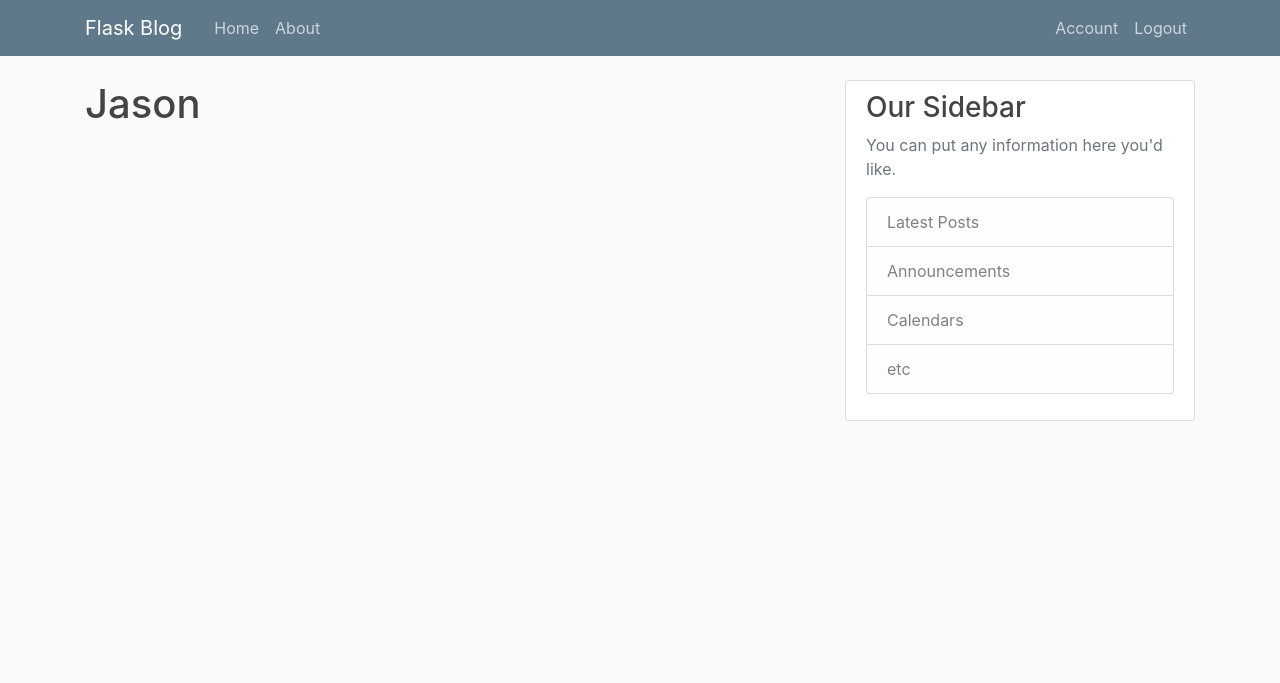
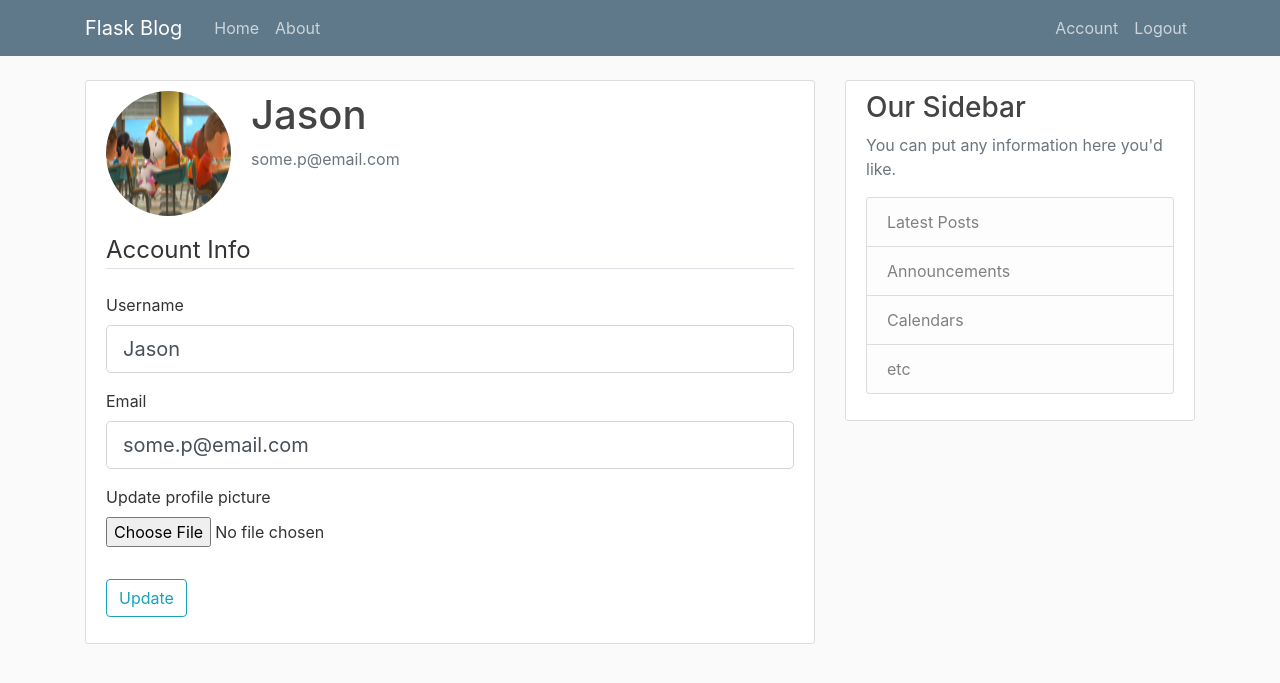
Before and after one commit to cibil47/flask-application, a Flask app: page /account in a window 1280 px wide. Shown: the top 683 px of the page. Run offline with Flask 2, Linux system fonts and the light colour scheme; a user stored in the database is signed in; some libraries are stand-ins or nearby versions.

Commit message:
Added account html

```diff
--- a/application/forms.py
+++ b/application/forms.py
@@ -1,4 +1,6 @@
+from flask_login import current_user
 from flask_wtf import FlaskForm
+from flask_wtf.file import FileField,FileAllowed
 from wtforms import StringField,PasswordField,SubmitField,BooleanField
 from wtforms.validators import DataRequired, Length, Email, EqualTo,ValidationError
 from application.models import User
@@ -27,3 +29,22 @@ class LoginForm(FlaskForm):
     password = PasswordField("Password", validators=[DataRequired()])
     remember = BooleanField("Remember Me")
     submit = SubmitField("Login")
+
+class UpdateAccountForm(FlaskForm):
+
+    username = StringField("Username", validators=[DataRequired(),Length(min=4,max=10)])
+    email = StringField("Email", validators=[DataRequired(),Email()])
+    picture = FileField("Update profile picture",validators=[FileAllowed(["jpg","png","jpeg"])])
+    submit = SubmitField("Update")
+
+    def validate_username(self,username):
+        if username != current_user.username:
+            user = User.query.filter_by(username=username.data).first()
+            if user:
+                raise ValidationError("Username is already taken.Plaese choose another one")
+
+    def validate_email(self,email):
+        if email != current_user.email:
+            user = User.query.filter_by(email=email.data).first()
+            if user:
+                raise ValidationError("Email is already taken.Plaese choose another one")
--- a/application/routes.py
+++ b/application/routes.py
@@ -1,8 +1,10 @@
-from application import app,bcrypt,db
-from flask import render_template, url_for, flash, redirect,request
-from application.forms import RegistrationForm, LoginForm
-from application.models import User,Post
-from flask_login import login_user, current_user,logout_user,login_required
+from application import app, bcrypt, db
+from flask import render_template, url_for, flash, redirect, request
+from application.forms import RegistrationForm, LoginForm, UpdateAccountForm
+from application.models import User, Post
+from flask_login import login_user, current_user, logout_user, login_required
+import secrets, os
+from PIL import Image
 
 posts = [
     {"author": "Jason",
@@ -41,7 +43,7 @@ def register():
     form = RegistrationForm()
     if form.validate_on_submit():
         hashed_password = bcrypt.generate_password_hash(form.password.data).decode("utf-8")
-        user = User(username=form.username.data,email=form.email.data,password=hashed_password)
+        user = User(username=form.username.data, email=form.email.data, password=hashed_password)
         db.session.add(user)
         db.session.commit()
         flash("Your account has been created!!", "success")
@@ -57,7 +59,7 @@ def login():
     if form.validate_on_submit():
         user = User.query.filter_by(email=form.email.data).first()
         if user and bcrypt.check_password_hash(user.password, form.password.data):
-            login_user(user,remember=form.remember.data)
+            login_user(user, remember=form.remember.data)
             next_page = request.args.get("next")
             return redirect(next_page) if next_page else redirect(url_for("home"))
         else:
@@ -65,13 +67,40 @@ def login():
     return render_template("login.html", title="Login", form=form)
 
 
-@app.route("/logout",)
+@app.route("/logout")
 def logout():
     logout_user()
     return redirect(url_for("home"))
 
 
-@app.route("/account",)
+@app.route("/account", methods=["GET", "POST"])
 @login_required
 def account():
-    return render_template("account.html", title="Account")
+    form = UpdateAccountForm()
+    if form.validate_on_submit():
+        if form.picture.data:
+            picture_file = save_file(form.picture.data)
+            current_user.image_file = picture_file
+        current_user.username = form.username.data
+        current_user.email = form.email.data
+        db.session.commit()
+        flash("Your account has been updated", "success")
+        return redirect(url_for("account"))
+    elif request.method == "GET":
+        form.username.data = current_user.username
+        form.email.data = current_user.email
+    image_file = url_for("static", filename="profile_pics/{}".format(current_user.image_file))
+    return render_template("account.html", title="Account", image_file=image_file, form=form)
+
+
+def save_file(form_picture):
+    random_hex = secrets.token_hex(8)
+    _, file_ext = os.path.splitext(form_picture.filename)
+    picture_filename = random_hex + file_ext
+    picture_path = os.path.join(app.root_path, "static/profile_pics", picture_filename)
+    output_size = (125, 125)
+    resized_image = Image.open(form_picture)
+    resized_image.thumbnail(output_size)
+    resized_image.save(picture_path)
+    # form_picture.save(picture_path)
+    return picture_filename
--- a/application/templates/account.html
+++ b/application/templates/account.html
@@ -1,4 +1,57 @@
 {% extends "layout.html" %}
 {% block content %}
-    <h1>{{ current_user.username }}</h1>
+<div class="content-section">
+    <div class="media">
+        <img class="rounded-circle account-img" src={{ image_file }}>
+        <div class="media-body">
+            <h2 class="account-heading">{{ current_user.username }}</h2>
+            <p class="text-secondary">{{ current_user.email }}</p>
+        </div>
+    </div>
+
+    <form method="post" , action="", enctype="multipart/form-data">
+        {{ form.hidden_tag() }}
+        <fieldset class="form-group">
+            <legend class="border-bottom mb-4">Account Info</legend>
+            <div class="form-group">
+                {{ form.username.label(class="form-control-label") }}
+                {% if form.username.errors %}
+                {{ form.username(class="form-control form-control-lg is-invalid") }}
+                <div class="invalid-feedback">
+                    {% for error in form.username.errors %}
+                    <span>{{ error }}</span>
+                    {% endfor %}
+                </div>
+                {% else %}
+                {{ form.username(class="form-control form-control-lg") }}
+                {% endif %}
+            </div>
+            <div class="form-group">
+                {{ form.email.label(class="form-control-label") }}
+                {% if form.email.errors %}
+                {{ form.email(class="form-control form-control-lg is-invalid") }}
+                <div class="invalid-feedback">
+                    {% for error in form.email.errors %}
+                    <span>{{ error }}</span>
+                    {% endfor %}
+                </div>
+                {% else %}
+                {{ form.email(class="form-control form-control-lg") }}
+                {% endif %}
+            </div>
+            <div class="form-group">
+                {{ form.picture.label() }}
+                {{ form.picture(class="form-control-file") }}
+                {% if form.picture.errors %}
+                    {% for error in form.picture.errors %}
+                <span class="text-danger">{{ error }}</span><br>
+                    {% endfor %}
+                {% endif %}
+            </div>
+        </fieldset>
+        <div class="form-group">
+            {{ form.submit(class="btn btn-outline-info") }}
+        </div>
+    </form>
+</div>
 {% endblock content %}
--- a/run.py
+++ b/run.py
@@ -1,3 +1,6 @@
 from application import app
+
+
+
 if __name__ == "__main__":
     app.run(debug=True)
```
Also changed, not shown: application/site.db, application/static/profile_pics/3d939b438e013587.png (added), application/static/profile_pics/8be76a8bff4ef9f8.png (added), application/static/profile_pics/default.jpg (added), application/static/profile_pics/eeecda9201eb217d.png (added).
